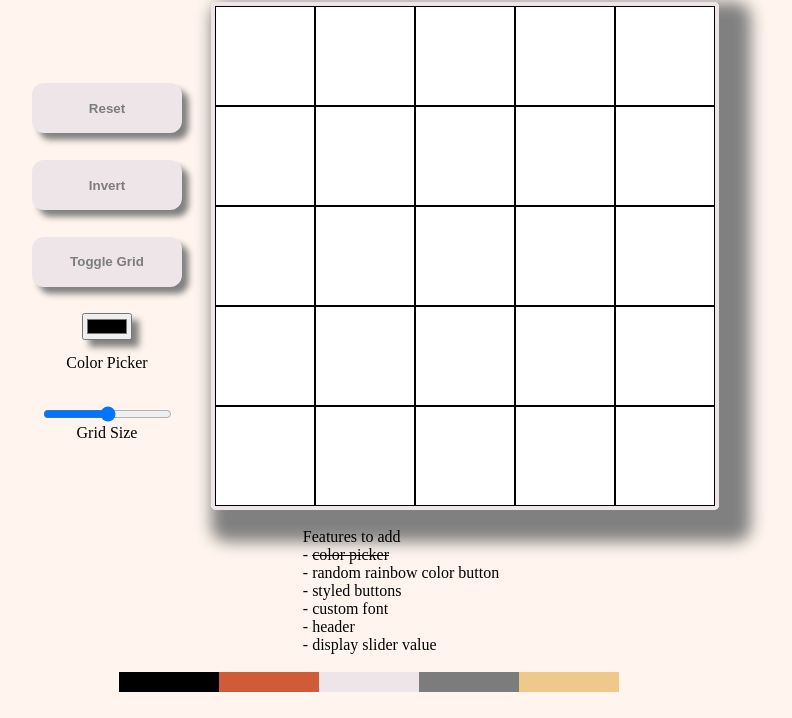
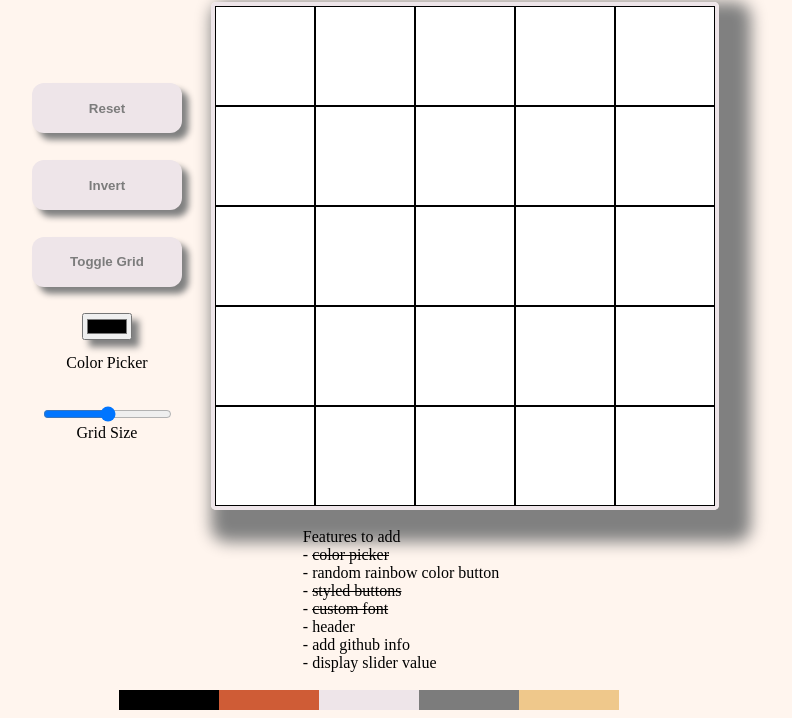
Before and after one commit to AKanoniOS/etch-a-sketch, a plain HTML site: page index.html in a window 1280 px wide. Shown: the part 86-804 px from the top of the page, without its empty margins (271-1063 px from the left). Drawn offline with Linux system fonts and the light colour scheme.

Commit message:
add strikes off to do list

```diff
--- a/index.html
+++ b/index.html
@@ -28,9 +28,10 @@
                 Features to add
                 - <strike>color picker</strike>
                 - random rainbow color button
-                - styled buttons
-                - custom font
+                - <strike>styled buttons</strike>
+                - <strike>custom font</strike>
                 - header
+                - add github info
                 - display slider value
             </div>
             <div class="colorPal">
```
